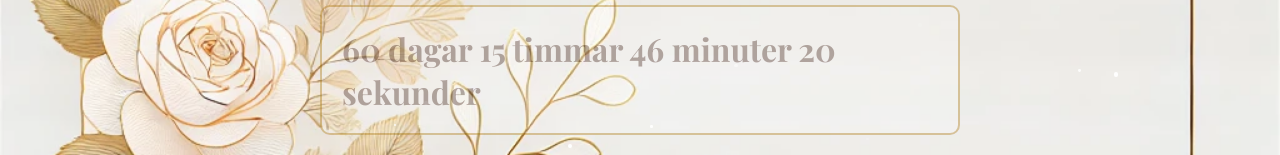
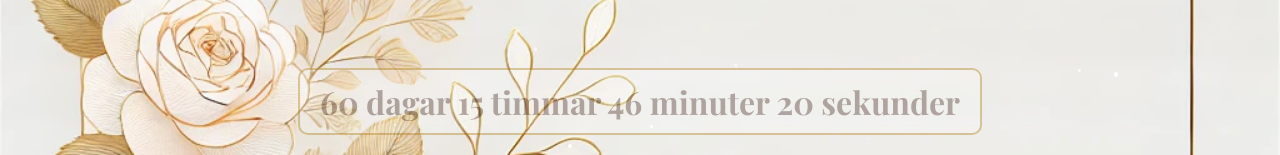
Before and after one commit to erlatronics/isabel-gustav-2025, a plain HTML site: page index.html in a window 1280 px wide. Shown: the part 645-800 px from the top of the page. Drawn offline with nearby package versions, Linux system fonts and the light colour scheme.

Commit message:
FIxade countdown

```diff
--- a/style.css
+++ b/style.css
@@ -315,16 +315,29 @@ h1 {
   margin-bottom: 20px;
 }
 
+
+
 #countdown {
-  font-size: 2rem;
-  font-family:'Playfair Display', serif;
+  font-family: 'Playfair Display', serif;
   font-weight: bold;
   color: #5A3E36;
-  padding: 20px;
+  padding: 10px 20px;  /* Adjusted padding */
   border: 2px solid #b38728;
-  display: inline-block;
+  display: flex;  /* Makes text size adjust properly */
+  justify-content: center;
+  align-items: center;
   border-radius: 10px;
   background: rgba(255, 255, 255, 0.5);
+
+  /* Responsive width */
+  max-width: 70%; /* Ensure the box doesn't get too wide */
+
+  /* More aggressive text scaling */
+  font-size: clamp(0.1rem, 3vw, 2rem);
+  white-space: nowrap; /* Prevents line breaks */
+  overflow: hidden; /* Ensures text stays inside */
+
+  /* Center at the bottom */
   position: absolute;
   bottom: 20px;
   left: 50%;
```
Also changed, not shown: directions.html (+1 -1 lines).
